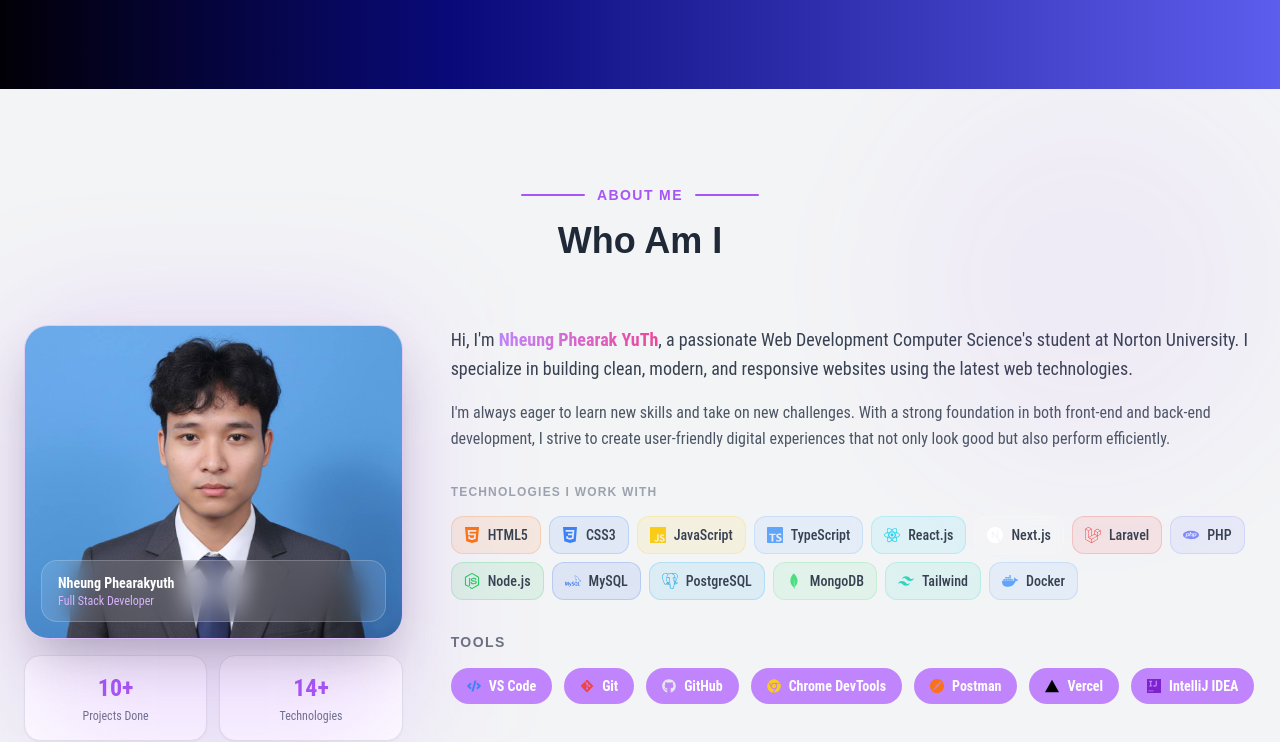
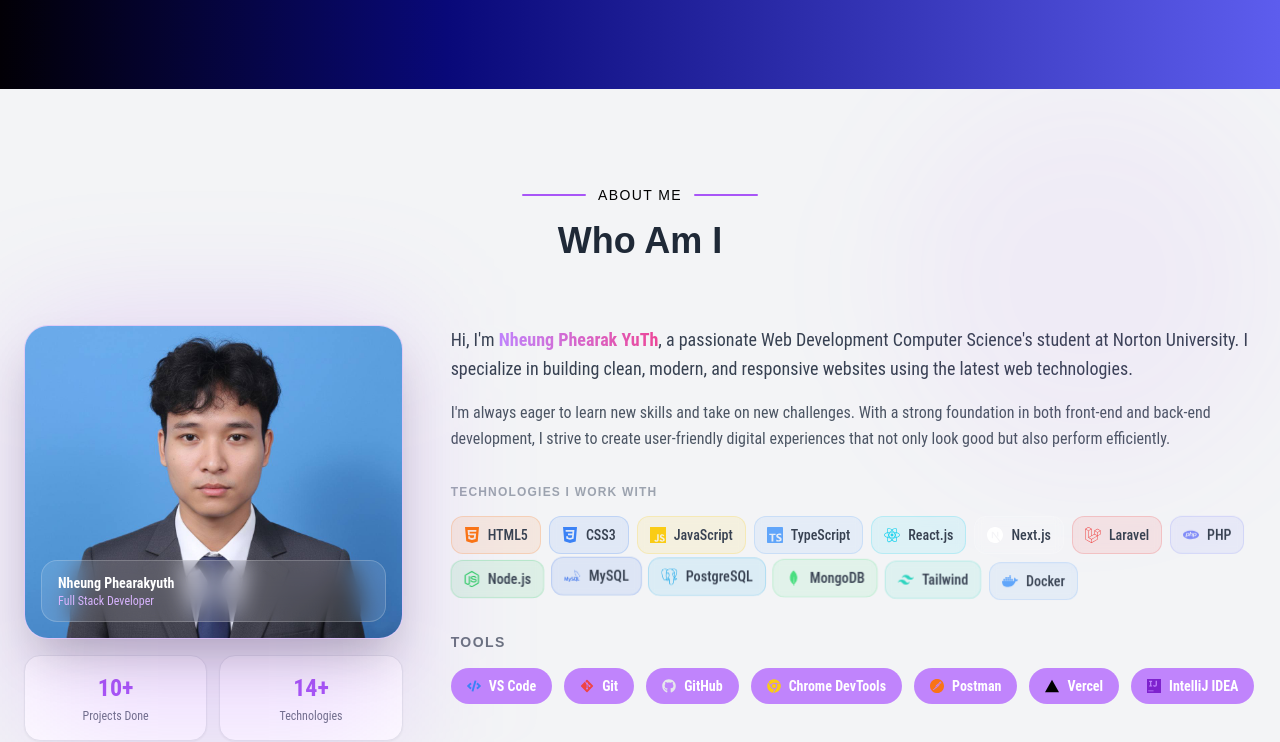
Before and after one commit to yuth04/my-portfolio, a React (Vite) app: page / in a window 1280 px wide. Shown: the part 711-1453 px from the top of the page. Built offline with nearby package versions, Linux system fonts and the light colour scheme.

Commit message:
updated animation

```diff
--- a/src/components/About.jsx
+++ b/src/components/About.jsx
@@ -110,14 +110,26 @@ const skills = [
 
 const containerVariants = {
   hidden: {},
-  visible: { transition: { staggerChildren: 0.08 } },
+  visible: {
+    transition: { staggerChildren: 0.12, repeat: Infinity, repeatDelay: 3 },
+  },
 };
 
 const itemVariants = {
-  hidden: { opacity: 0, y: 20 },
-  visible: { opacity: 1, y: 0, transition: { duration: 0.4 } },
+  hidden: { opacity: 0, scale: 0.9, y: 24 },
+  visible: {
+    opacity: 1,
+    scale: 1,
+    y: 0,
+    transition: {
+      duration: 0.8,
+      ease: [0.34, 1.56, 0.64, 4],
+      repeat: Infinity,
+      repeatType: "loop",
+      repeatDelay: 4,
+    },
+  },
 };
-
 const About = () => {
   const { t } = useTranslation();
 
@@ -131,20 +143,20 @@ const About = () => {
         {/* Header */}
         <div className="text-center mb-16" data-aos="fade-up">
           <div className="flex items-center justify-center mb-4">
-            <motion.span
+            <motion.div
               initial={{ width: 0 }}
               whileInView={{ width: 64 }}
               transition={{ duration: 0.8, delay: 0.3 }}
-              className="h-[2px] bg-purple-500 mr-3 rounded"
+              className="w-20 h-[2px] bg-purple-500 mr-3 rounded"
             />
-            <h3 className="text-sm font-semibold uppercase tracking-widest text-purple-500">
+            <h3 className="text-sm font-medium uppercase tracking-widest">
               {t("about.about_me")}
             </h3>
-            <motion.span
+            <motion.div
               initial={{ width: 0 }}
               whileInView={{ width: 64 }}
               transition={{ duration: 0.8, delay: 0.3 }}
-              className="h-[2px] bg-purple-500 ml-3 rounded"
+              className="w-20 h-[2px] bg-purple-500 ml-3 rounded"
             />
           </div>
           <h2 className="text-3xl md:text-4xl font-bold text-gray-800 dark:text-white">
@@ -158,6 +170,7 @@ const About = () => {
           <motion.div
             initial={{ opacity: 0, x: -40 }}
             whileInView={{ opacity: 1, x: 0 }}
+            viewport={{ once: true }}
             transition={{ duration: 1.2, ease: "easeOut" }}
             className="relative lg:sticky lg:top-28"
           >
@@ -205,6 +218,7 @@ const About = () => {
           <motion.div
             initial={{ opacity: 0, x: 40 }}
             whileInView={{ opacity: 1, x: 0 }}
+            viewport={{ once: true }}
             transition={{ duration: 1.2, delay: 0.3, ease: "easeOut" }}
             className="lg:col-span-2 space-y-8"
           >
@@ -230,8 +244,9 @@ const About = () => {
               <motion.div
                 variants={containerVariants}
                 initial="hidden"
-                whileInView="visible"
-                viewport={{ once: true }}
+                // whileInView="visible"
+                animate="visible"
+                viewport={{ once: false }}
                 className="flex flex-wrap gap-2"
               >
                 {skills.map((skill, index) => (
@@ -261,6 +276,7 @@ const About = () => {
             <motion.div
               initial={{ opacity: 0, y: 20 }}
               whileInView={{ opacity: 1, y: 0 }}
+              viewport={{ once: true }}
               transition={{ duration: 0.5, delay: 0.4 }}
               className="pt-2"
             >
--- a/src/components/Hero.jsx
+++ b/src/components/Hero.jsx
@@ -139,7 +139,7 @@ const Hero = () => {
 
           {/* socials */}
           <motion.div {...fadeUp(0.6)} className="flex items-center gap-3">
-            <span className="text-xs uppercase tracking-widest text-gray-600 mr-1">Follow</span>
+            {/* <span className="text-xs uppercase tracking-widest text-gray-600 mr-1">Follow</span> */}
             {SOCIALS.map(({ href, label, icon }) => (
               <a
                 key={label}
```
